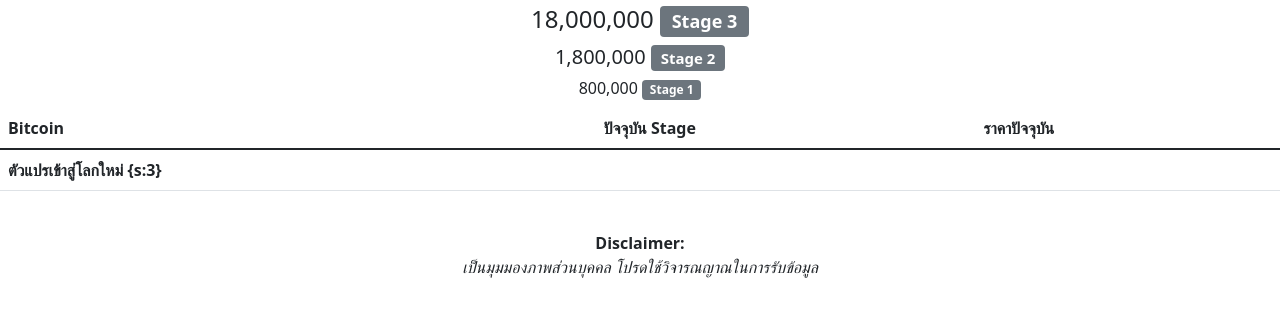
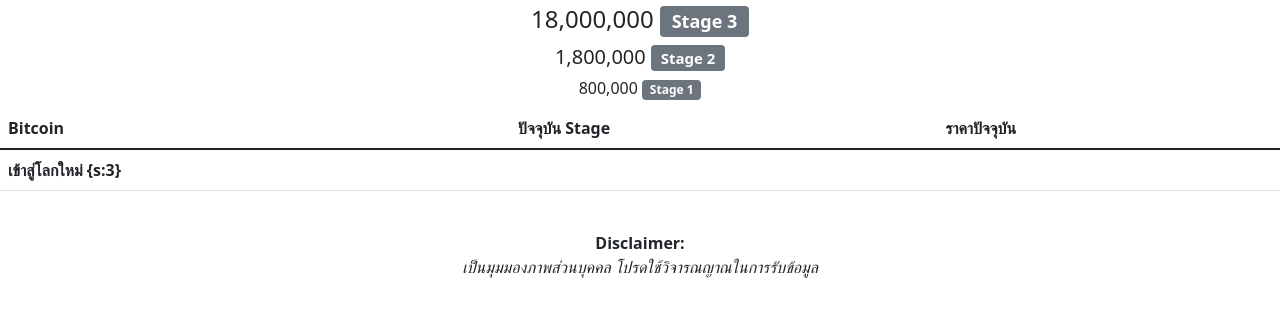
Before and after one commit to artnp/bitcoin-projection, a plain HTML site: page index.html in a window 1280 px wide. Shown: the part 224-540 px from the top of the page. Drawn offline with nearby package versions, Linux system fonts and the light colour scheme; no server answers.

Commit message:
Update index.html

```diff
--- a/index.html
+++ b/index.html
@@ -32,7 +32,7 @@
         </thead>
         <tbody>
           <tr>
-            <th scope="row">ตัวแปรเข้าสู่โลกใหม่ {s:3}</th>
+            <th scope="row">เข้าสู่โลกใหม่ {s:3}</th>
             <td><div id="stage"></div></td>
             <td><div id="bitcoin"></div></td>
           </tr>
```
